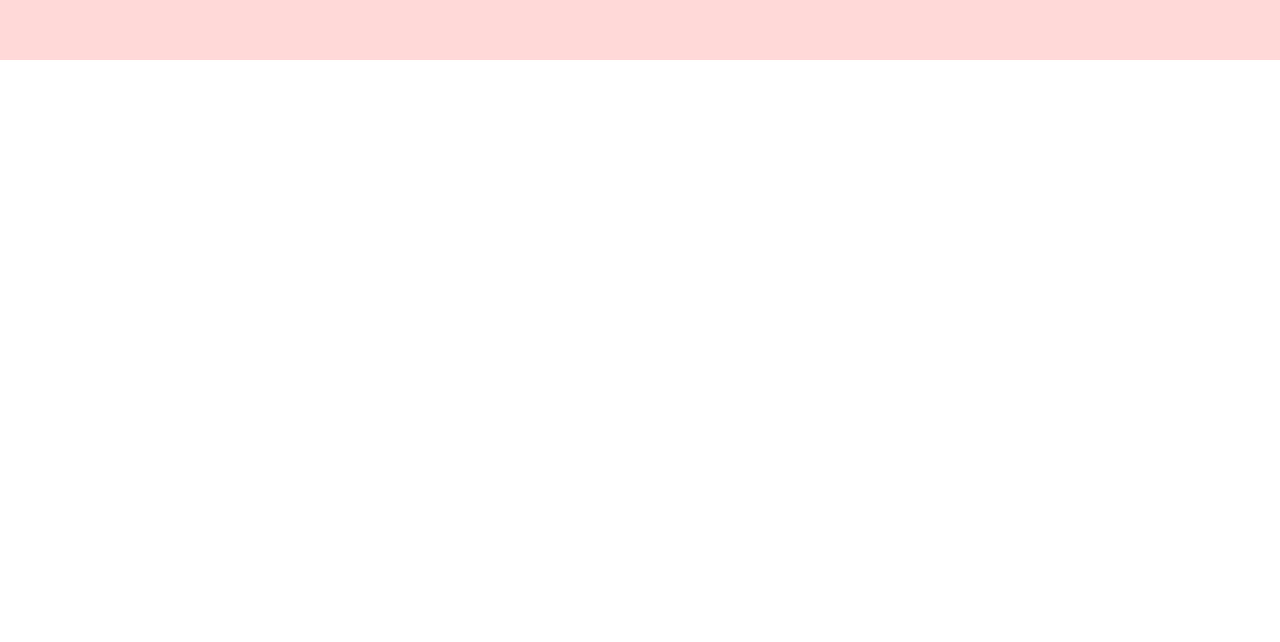
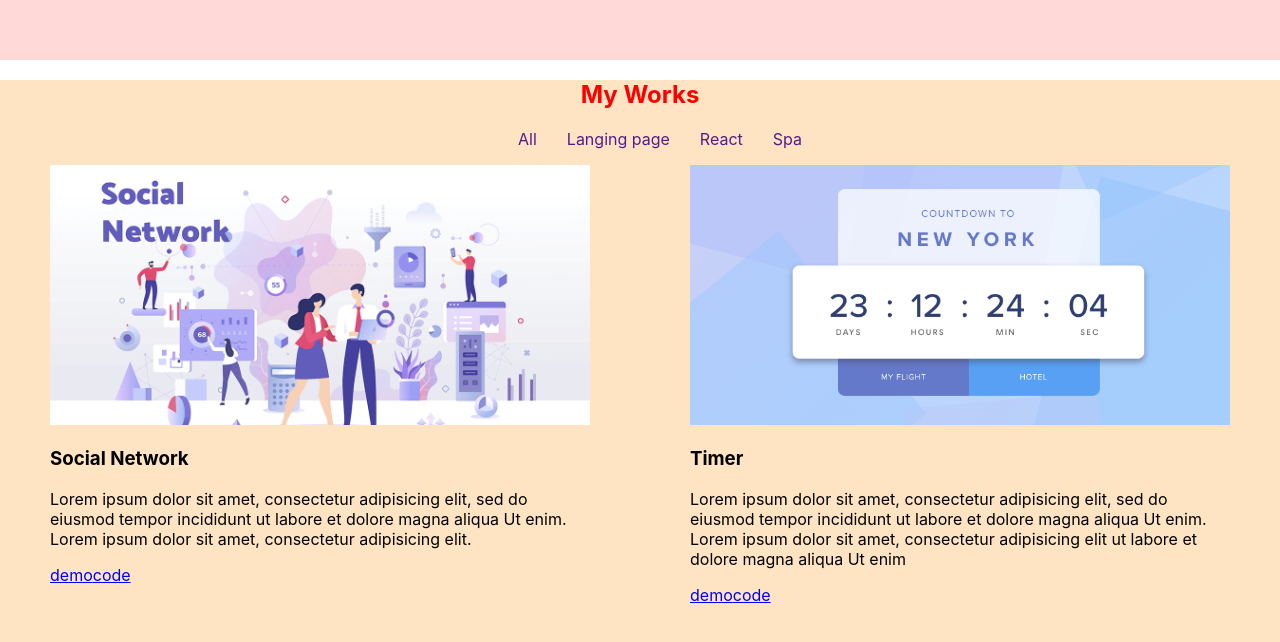
Before and after one commit to alexanderpulov/portfolio-start-project-main, a React app: page / in a window 1280 px wide. Shown: the part 1614-2256 px from the top of the page. Before the commit the page ends 1674 px from the top, so only its background shows below. Built offline with nearby package versions, Linux system fonts and the light colour scheme.

Commit message:
add works section

```diff
--- a/src/App.tsx
+++ b/src/App.tsx
@@ -2,6 +2,7 @@
 import { Header } from "./layout/header/Header";
 import { Main } from "./layout/sections/main/Main";
 import { Skills } from "./layout/sections/skills/Skills";
+import { Works } from "./layout/sections/works/Works";
 
 function App() {
   return (
@@ -9,6 +10,7 @@
       <Header />
       <Main />
       <Skills />
+      <Works />
     </div>
   );
 }
--- a/src/components/menu/Menu.tsx
+++ b/src/components/menu/Menu.tsx
@@ -1,25 +1,17 @@
 import React from "react";
 import styled from "styled-components";
 
-export const Menu = () => {
+export const Menu = (props: { menuItems: Array<string> }) => {
   return (
     <StyledMenu>
       <ul>
-        <li>
-          <a href="">Home</a>
-        </li>
-        <li>
-          <a href="">Skills</a>
-        </li>
-        <li>
-          <a href="">Works</a>
-        </li>
-        <li>
-          <a href="">Testimony</a>
-        </li>
-        <li>
-          <a href="">Contact</a>
-        </li>
+        {props.menuItems.map((item, index) => {
+          return (
+            <li key={index}>
+              <a href="">{item}</a>
+            </li>
+          );
+        })}
       </ul>
     </StyledMenu>
   );
@@ -30,6 +22,7 @@
     display: flex;
     gap: 30px;
     list-style: none;
+    justify-content: center;
 
     a {
       text-decoration: none;
--- a/src/layout/header/Header.tsx
+++ b/src/layout/header/Header.tsx
@@ -3,12 +3,13 @@
 import { Logo } from "../../components/logo/Logo";
 import { Menu } from "../../components/menu/Menu";
 
+const items = ["Home", "Skills", "Works", "Testimony", "Contact"];
+
 export const Header = () => {
   return (
     <StyledHeader>
       <Logo />
-
-      <Menu />
+      <Menu menuItems={items} />
     </StyledHeader>
   );
 };
--- /dev/null
+++ b/src/layout/sections/works/Works.tsx
@@ -0,0 +1,36 @@
+import React from "react";
+import styled from "styled-components";
+import { SectionTitle } from "../../../components/SectionTitle";
+import { Menu } from "../../../components/menu/Menu";
+import { FlexWrapper } from "../../../components/FlexWrapper";
+import { Work } from "./work/Work";
+import socialImg from "../../../assets/images/proj-1.webp";
+import timerImg from "../../../assets/images/proj-2.webp";
+
+const worksItems = ["All", "Langing page", "React", "Spa"];
+
+export const Works = () => {
+  return (
+    <StyledWorks>
+      <SectionTitle>My Works</SectionTitle>
+      <Menu menuItems={worksItems} />
+      <FlexWrapper justify="space-around">
+        <Work
+          title="Social Network"
+          text="Lorem ipsum dolor sit amet, consectetur adipisicing elit, sed do eiusmod tempor incididunt ut labore et dolore magna aliqua Ut enim. Lorem ipsum dolor sit amet, consectetur adipisicing elit."
+          src={socialImg}
+        />
+        <Work
+          title="Timer"
+          text="Lorem ipsum dolor sit amet, consectetur adipisicing elit, sed do eiusmod tempor incididunt ut labore et dolore magna aliqua Ut enim. Lorem ipsum dolor sit amet, consectetur adipisicing elit  ut labore et dolore magna aliqua Ut enim"
+          src={timerImg}
+        />
+      </FlexWrapper>
+    </StyledWorks>
+  );
+};
+
+const StyledWorks = styled.section`
+  min-height: 100vh;
+  background-color: bisque;
+`;
--- /dev/null
+++ b/src/layout/sections/works/work/Work.tsx
@@ -0,0 +1,37 @@
+import React from "react";
+import styled from "styled-components";
+
+type WorkPropsType = {
+  title: string;
+  text: string;
+  src: string;
+};
+
+export const Work = (props: WorkPropsType) => {
+  return (
+    <StyledWork>
+      <Img src={props.src} alt="" />
+      <Title>{props.title}</Title>
+      <Text>{props.text}</Text>
+      <Link href="#">demo</Link>
+      <Link href="#">code</Link>
+    </StyledWork>
+  );
+};
+
+const StyledWork = styled.div`
+  max-width: 540px;
+  width: 100%;
+`;
+
+const Img = styled.img`
+  width: 100%;
+  height: 260px;
+  object-fit: cover;
+`;
+
+const Title = styled.h3``;
+
+const Text = styled.p``;
+
+const Link = styled.a``;
```
